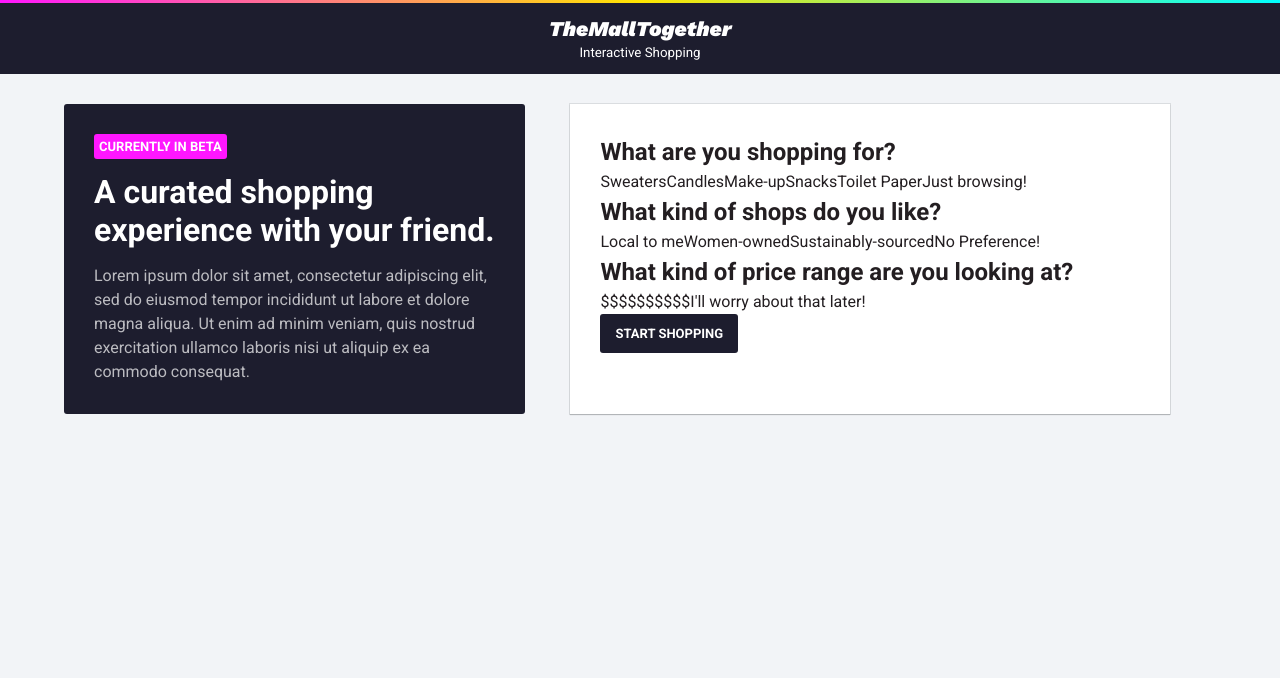
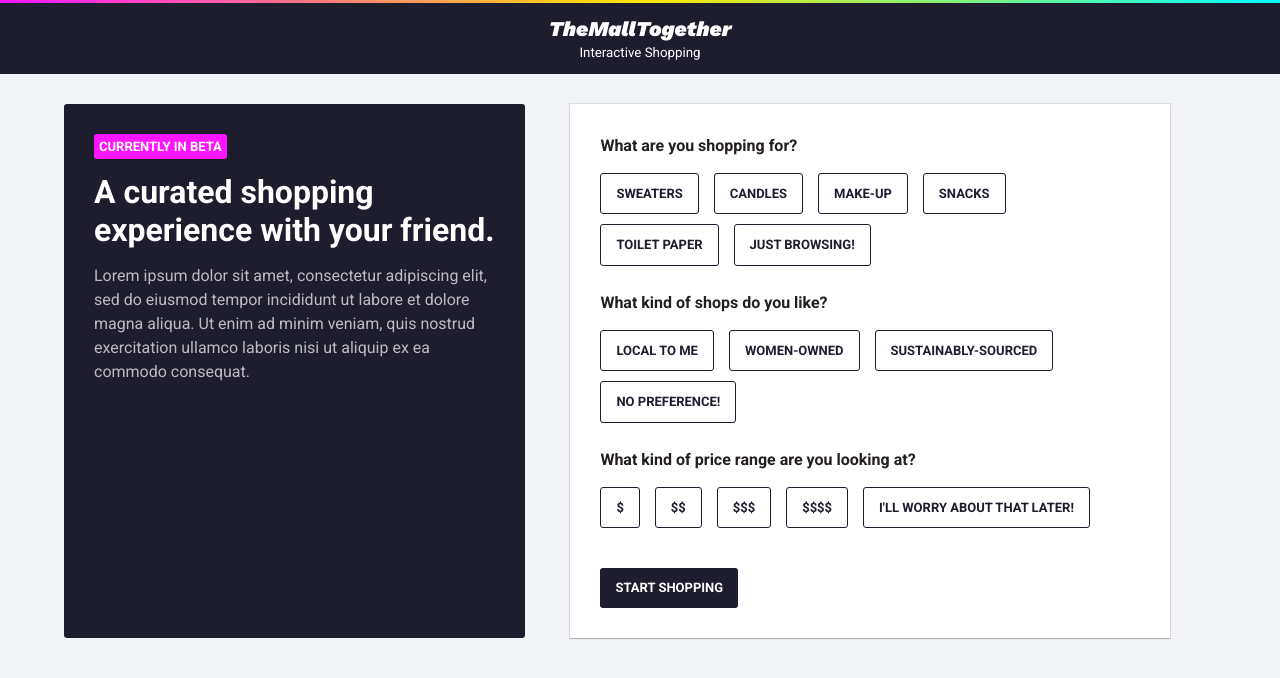
Before and after one commit to juliegoat/ShoppingApp, a React (Create React App) app in the folder ui/: page / in a window 1280 px wide. Shown: the top 678 px of the page. Built offline with nearby package versions, Linux system fonts and the light colour scheme.

Commit message:
Update buttons

```diff
--- a/ui/src/pageTypes/NewSessionPage/NewSessionPage.scss
+++ b/ui/src/pageTypes/NewSessionPage/NewSessionPage.scss
@@ -20,6 +20,20 @@
             opacity: 0.7;
         }
     }
+
+    &__buttons {
+        margin-bottom: $spacing-medium;
+
+        strong {
+            display: block;
+            margin-bottom: $spacing-small;
+        }
+
+        button {
+            margin-bottom: 10px;
+            margin-right: 15px;
+        }
+    }
 }
 
 .c-label {
--- a/ui/src/pageTypes/NewSessionPage/NewSessionPage.tsx
+++ b/ui/src/pageTypes/NewSessionPage/NewSessionPage.tsx
@@ -18,33 +18,40 @@ const NewSessionPage = (props: INewSessionPage) => {
                     <span className="c-label">Currently in Beta</span>
 
                     <h1>A curated shopping experience with your friend.</h1>
-                    <p>Lorem ipsum dolor sit amet, consectetur adipiscing elit, sed do eiusmod tempor incididunt ut labore et dolore magna aliqua. Ut enim ad minim veniam, quis nostrud exercitation ullamco laboris nisi ut aliquip ex ea commodo consequat.</p>
+                    <p>Lorem ipsum dolor sit amet, consectetur adipiscing elit, sed do eiusmod tempor incididunt
+                    ut labore et dolore magna aliqua. Ut enim ad minim veniam, quis nostrud exercitation ullamco laboris nisi ut aliquip ex ea commodo consequat.</p>
                 </div>
 
                 <Card width="600px">
-                    <div>
-                        <h2 className="form-header">What are you shopping for?</h2>
-                        <button>Sweaters   </button>
-                        <button>Candles   </button>
-                        <button>Make-up   </button>
-                        <button>Snacks   </button>
-                        <button>Toilet Paper   </button>
-                        <button>Just browsing!   </button>
+                    <div className="p-new-session__buttons">
+                        <div style={{ marginBottom: "15px" }}>
+                            <strong>What are you shopping for?</strong>
+                            <Button label="Sweaters" bg="transparent" color="#1D1D2E" border="1px solid #1D1D2E" />
+                            <Button label="Candles" bg="transparent" color="#1D1D2E" border="1px solid #1D1D2E" />
+                            <Button label="Make-up" bg="transparent" color="#1D1D2E" border="1px solid #1D1D2E" />
+                            <Button label="Snacks" bg="transparent" color="#1D1D2E" border="1px solid #1D1D2E" />
+                            <Button label="Toilet Paper" bg="transparent" color="#1D1D2E" border="1px solid #1D1D2E" />
+                            <Button label="Just browsing!" bg="transparent" color="#1D1D2E" border="1px solid #1D1D2E" />
+                        </div>
 
-                        <h2 className="form-header">What kind of shops do you like?</h2>
-                        <button>Local to me   </button>
-                        <button>Women-owned   </button>
-                        <button>Sustainably-sourced   </button>
-                        <button>No Preference!   </button>
+                        <div style={{ marginBottom: "15px" }}>
+                            <strong>What kind of shops do you like?</strong>
+                            <Button label="Local to me" bg="transparent" color="#1D1D2E" border="1px solid #1D1D2E" />
+                            <Button label="Women-owned" bg="transparent" color="#1D1D2E" border="1px solid #1D1D2E" />
+                            <Button label="Sustainably-sourced" bg="transparent" color="#1D1D2E" border="1px solid #1D1D2E" />
+                            <Button label="No Preference!" bg="transparent" color="#1D1D2E" border="1px solid #1D1D2E" />
+                        </div>
 
-                        <h2 className="form-header">What kind of price range are you looking at?</h2>
-                        <button>$   </button>
-                        <button>$$   </button>
-                        <button>$$$   </button>
-                        <button>$$$$   </button>
-                        <button>I'll worry about that later!   </button>
+                        <div style={{ marginBottom: "15px" }}>
+                            <strong>What kind of price range are you looking at?</strong>
+                            <Button label="$" bg="transparent" color="#1D1D2E" border="1px solid #1D1D2E" />
+                            <Button label="$$" bg="transparent" color="#1D1D2E" border="1px solid #1D1D2E" />
+                            <Button label="$$$" bg="transparent" color="#1D1D2E" border="1px solid #1D1D2E" />
+                            <Button label="$$$$" bg="transparent" color="#1D1D2E" border="1px solid #1D1D2E" />
+                            <Button label="I'll worry about that later!" bg="transparent" color="#1D1D2E" border="1px solid #1D1D2E" />
+                        </div>
+                    </div>
 
-                    </div>
                     <form onSubmit={handleNewSessionOnClick}>
                         <Button label="Start shopping" handleClick={handleNewSessionOnClick} />
                     </form>
```
